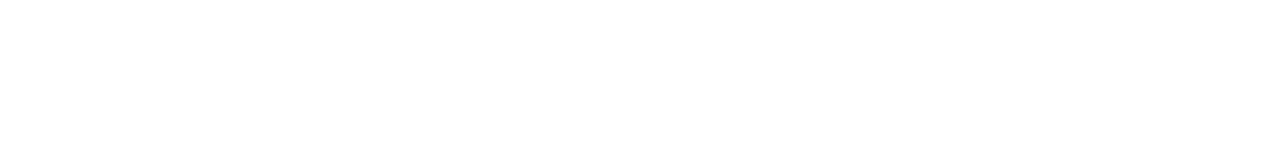
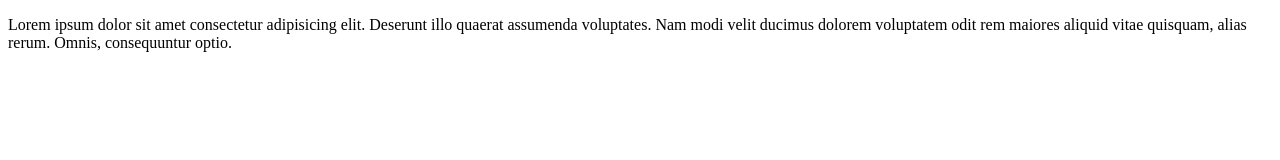
Before and after one commit to Paulinzz/curso-gitegithub, a plain HTML site: page index.html in a window 1280 px wide. Drawn offline with Linux system fonts and the light colour scheme.

Commit message:
add text index.html

```diff
--- a/index.html
+++ b/index.html
@@ -7,5 +7,6 @@
 </head>
 <body>
     <title>Curso básico de Git / GitHub</title>
+    <p>Lorem ipsum dolor sit amet consectetur adipisicing elit. Deserunt illo quaerat assumenda voluptates. Nam modi velit ducimus dolorem voluptatem odit rem maiores aliquid vitae quisquam, alias rerum. Omnis, consequuntur optio.</p>
 </body>
 </html>
```
